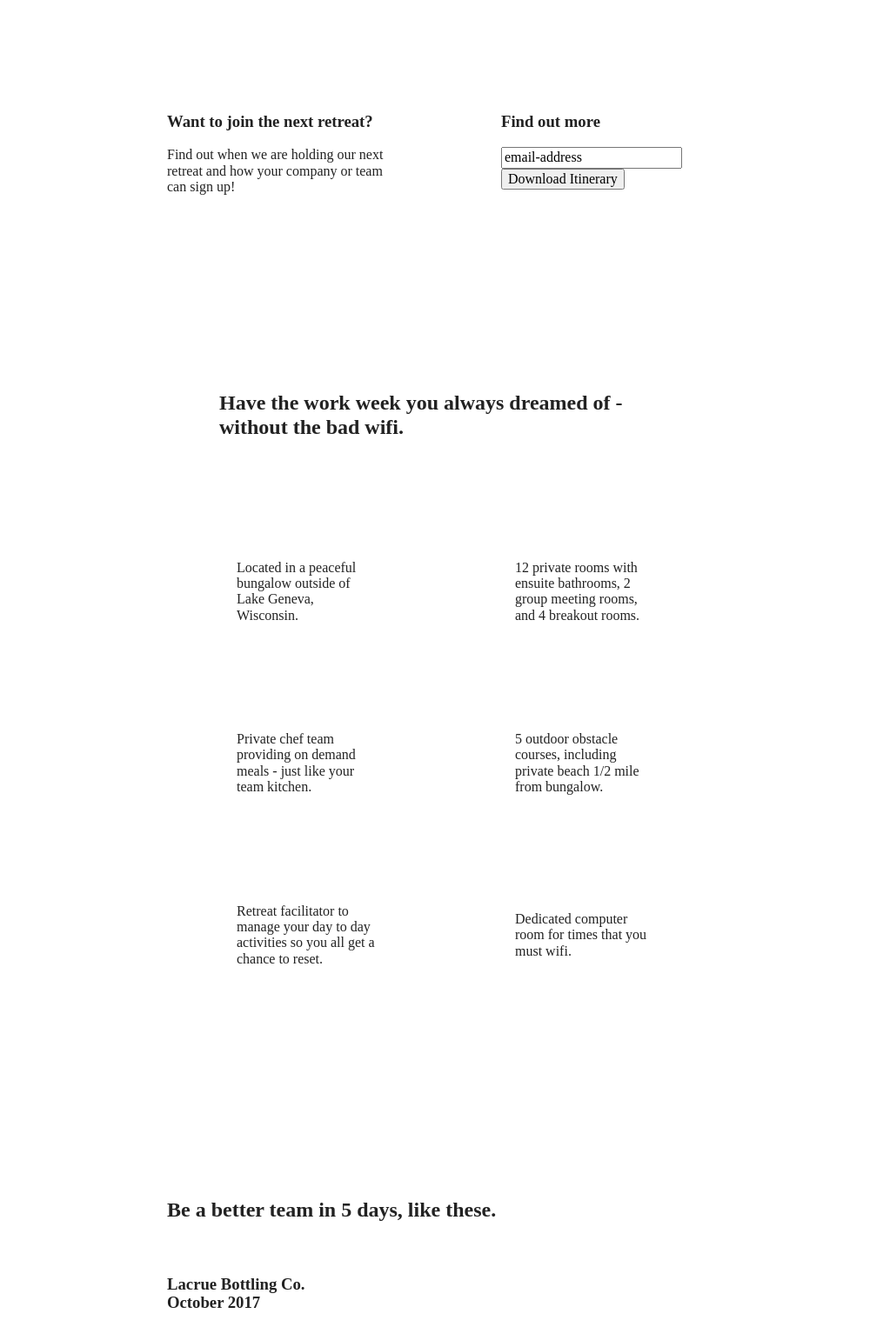
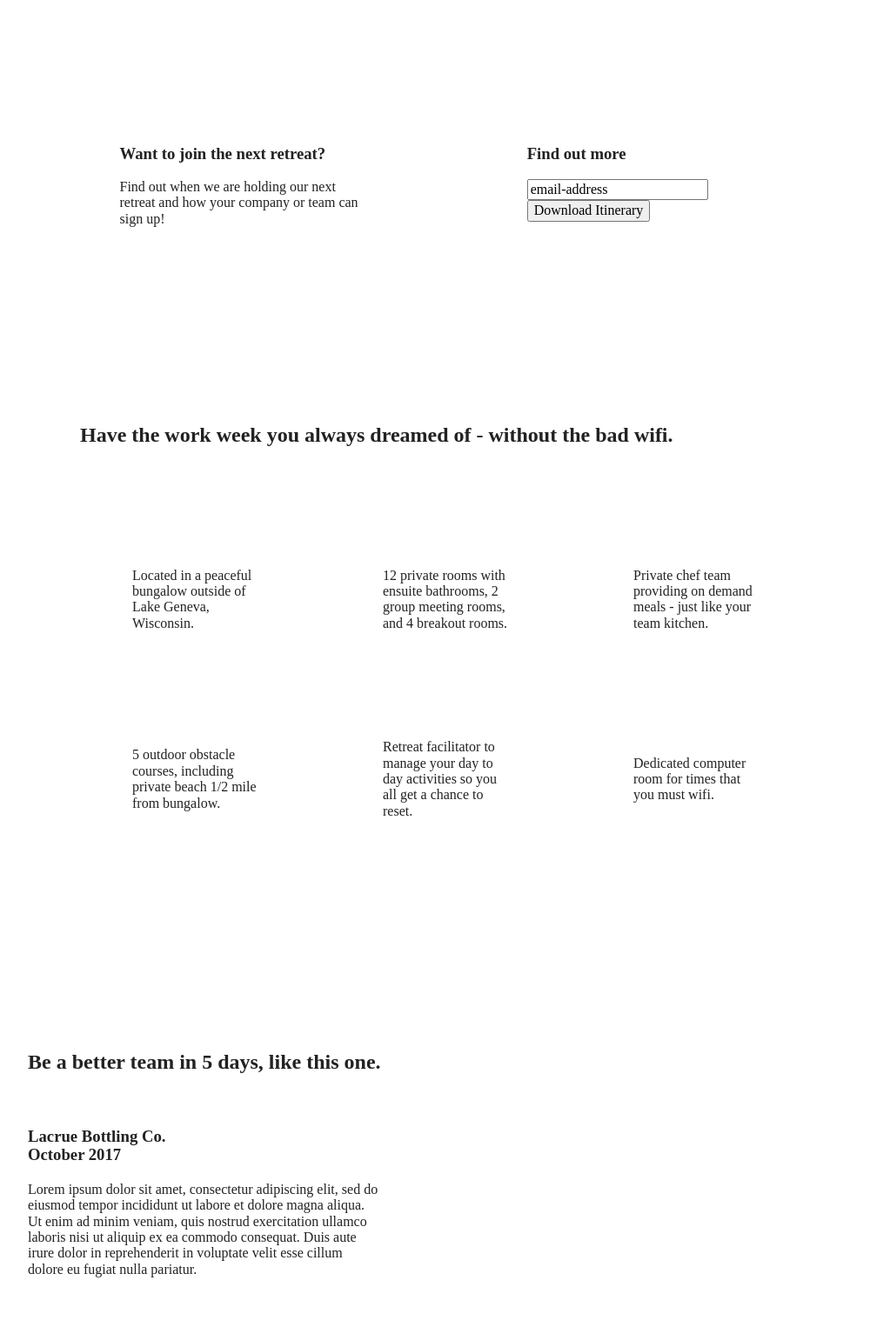
Before and after one commit to Juan-PDX/206-unplugged, a website built with Parcel: page index.html in a window 1280 px wide. Shown: the part 337-1863 px from the top of the page at 87% size, without its empty margins (128-1151 px from the left). Built offline with nearby package versions, Linux system fonts and the light colour scheme; files whose address does not match are found by name.

Commit message:
initial screen size layouts

```diff
--- a/css/main.css
+++ b/css/main.css
@@ -502,7 +502,63 @@ textarea {
 }
 
 @media only screen and (min-width: 1200px) {
-  /*Desktop styles here*/
+        /*Desktop styles here*/
+
+        /*General Styles*/
+
+        .content-wrapper {
+          max-width: 960px;
+        }
+
+        /*Hero*/
+
+        .hero-area h1 {
+          width: 60%;
+        }
+
+        /*Aside*/
+
+        aside .content-wrapper {
+          justify-content: space-around;
+        }
+
+        aside .content-wrapper .form-description,
+        aside .content-wrapper .form {
+          width: 30%;
+        }
+
+        /*Features*/
+
+        .features h2{
+          width: 90%;
+        }
+
+        .features article {
+          flex-basis: 30%;
+        }
+
+        /*Reviews*/
+
+        .reviews article div {
+          width: 42%;
+        }
+
+        /* ==========================================================================
+         About Page
+         ========================================================================== */
+
+         .mission h2,
+         .contact-section .content-wrapper h2 {
+             width: 95%;
+         }
+
+         /* ==========================================================================
+          FAQ Page
+          ========================================================================== */
+
+          .faq h2 {
+            width: 100%;
+          }
 }
 
 /* ==========================================================================
--- a/index.html
+++ b/index.html
@@ -95,7 +95,7 @@
 
   <section class="reviews">
     <div class="content-wrapper">
-      <h2> Be a better team in 5 days, like these.</h2>
+      <h2> Be a better team in 5 days, like this one.</h2>
       <article>
         <div>
           <h3>Lacrue Bottling Co. October 2017</h3>
```
Also changed, not shown: faq/index.html (+1 -1 lines).
